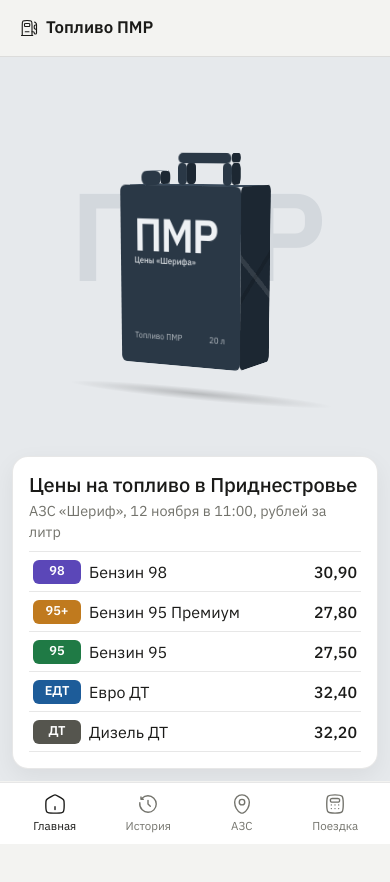
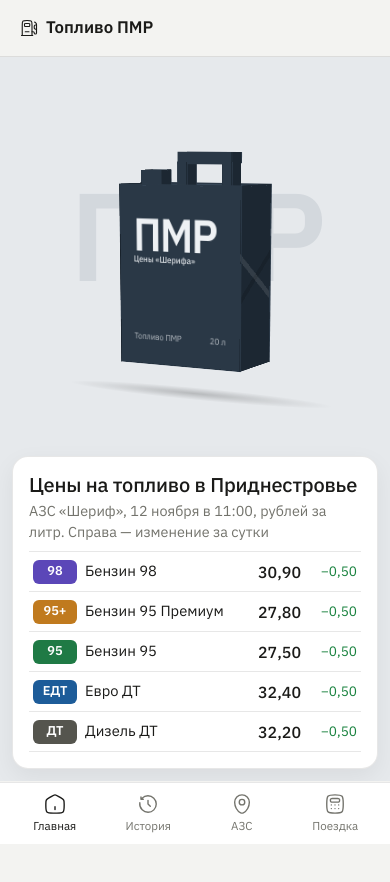
Before and after one commit to stasgrumeza201-ctrl/fuelpmr, a plain HTML site: page index.html in a window 390 px wide. Shown: the top 882 px of the page. Drawn offline with Linux system fonts and the light colour scheme.

Commit message:
fix: solid canister in Safari, lighter phone scroll, 24h price change
Faces without radius and with 1px overlap, posts and cap sink into the
body; on touch screens the canister turns once per fuel instead of every
scroll frame; home list shows the change over the last 24 hours.
Trip page: grade tags and one reference box.

Co-Authored-By: Claude Opus 5.5 <noreply@anthropic.com>

```diff
--- a/index.html
+++ b/index.html
@@ -20,7 +20,7 @@
 .story{position:relative}
 #trigs{position:absolute;inset:0;pointer-events:none}
 .trig{height:100vh;height:100svh}
-.stage{position:sticky;top:var(--head);height:calc(100vh - var(--head));height:calc(100svh - var(--head));overflow:hidden;perspective:1300px;background:var(--st);transition:background-color .5s var(--ease);contain:layout paint}
+.stage{position:sticky;top:var(--head);height:calc(100vh - var(--head));height:calc(100svh - var(--head));overflow:hidden;perspective:1300px;background:var(--st);transition:background-color .5s var(--ease)}
 .word{position:absolute;inset:0;pointer-events:none}
 .word span{position:absolute;left:36%;top:50%;transform:translate(-50%,-46%);font-weight:600;letter-spacing:-.05em;line-height:.8;font-size:clamp(7rem,28vw,24rem);color:var(--soft);opacity:0;transition:opacity .5s var(--ease),color .5s var(--ease);white-space:nowrap}
 .word span.on{opacity:1}
@@ -28,8 +28,11 @@
 /* закрытая 3D-канистра: корпус, ручка на стойках и крышка — коробки из шести граней */
 .can-pos{position:absolute;left:36%;top:52%;width:0;height:0;transform-style:preserve-3d;z-index:2}
 .can{position:absolute;left:0;top:0;width:0;height:0;transform-style:preserve-3d;will-change:transform}
+/* на телефоне канистра не крутится за каждым кадром прокрутки, а делает один оборот при смене топлива */
+.touch .can{transition:transform .9s var(--ease)}
 .part{position:absolute;left:0;top:0;width:0;height:0;transform-style:preserve-3d}
-.f{position:absolute;border-radius:6px;backface-visibility:hidden;transition:background-color .5s var(--ease)}
+/* грани без скруглений и с нахлёстом в 1px, иначе в Safari на стыках просвечивает фон */
+.f{position:absolute;transition:background-color .5s var(--ease)}
 .f-front,.f-back{background:var(--can)}
 .f-left,.f-right,.f-bottom{background:var(--can-side)}
 .f-top{background:var(--can-top)}
@@ -59,9 +62,12 @@
 .spark-cap{font-size:.8rem;color:var(--ink-3);margin-top:4px}
 .acts{display:flex;gap:8px;flex-wrap:wrap;margin-top:20px}
 .rows{list-style:none;padding:0;margin-top:16px;border-top:1px solid var(--line)}
-.rows button{width:100%;display:grid;grid-template-columns:48px 1fr auto;align-items:center;gap:8px;min-height:48px;background:none;border:0;border-bottom:1px solid var(--line);padding:0 4px;text-align:left;cursor:pointer;transition:background-color .15s var(--ease)}
+.rows button{width:100%;display:grid;grid-template-columns:48px 1fr auto 64px;align-items:center;gap:8px;min-height:48px;background:none;border:0;border-bottom:1px solid var(--line);padding:0 4px;text-align:left;cursor:pointer;transition:background-color .15s var(--ease)}
 .rows button:hover{background:var(--bg)}
 .rows b{font-weight:500;font-size:1.1rem}
+/* изменение за сутки рядом с ценой */
+.rows .day{font-size:.85rem;text-align:right;color:var(--ink-3)}
+.rows .day.d-down{color:var(--down)}.rows .day.d-up{color:var(--up)}
 .hint{position:absolute;left:36%;bottom:20px;transform:translateX(-50%);font-size:.85rem;color:var(--ink-2);z-index:5;transition:opacity .3s}
 
 /* дальше — разделы */
@@ -86,7 +92,7 @@
   .acts{margin-top:12px}
   .acts .btn{height:40px;flex:1;padding:0 12px;white-space:nowrap}
   .rows{margin-top:8px}
-  .rows button{min-height:40px}
+  .rows button{min-height:40px;grid-template-columns:44px 1fr auto 48px;font-size:.92rem}
   .rows b{font-size:1rem}
   .hint{display:none}
   .sections{padding-block:48px 0}
@@ -116,11 +122,13 @@ import { chrome, watchData, FUEL_META, icon, rub, esc, fmtDate, fmtDateTime, tag
 chrome();
 const $ = s => document.querySelector(s);
 const reduce = matchMedia('(prefers-reduced-motion:reduce)').matches;
+const touch = matchMedia('(pointer:coarse)').matches;
+document.documentElement.classList.toggle('touch', touch);
 let api = null, current = 'intro', built = false;
 
 // ---------- канистра: коробка из шести граней с центром в начале координат
 function box(w, h, d, cls = '', front = '') {
-  const f = (name, fw, fh, tr, inner = '') => `<div class="f f-${name} ${name === 'left' || name === 'right' || name === 'back' ? cls : ''}" style="width:${fw}px;height:${fh}px;left:${-fw / 2}px;top:${-fh / 2}px;transform:${tr}">${inner}</div>`;
+  const f = (name, fw0, fh0, tr, inner = '', fw = fw0 + 2, fh = fh0 + 2) => `<div class="f f-${name} ${name === 'left' || name === 'right' || name === 'back' ? cls : ''}" style="width:${fw}px;height:${fh}px;left:${-fw / 2}px;top:${-fh / 2}px;transform:${tr}">${inner}</div>`;
   return f('front', w, h, `translateZ(${d / 2}px)`, front) + f('back', w, h, `rotateY(180deg) translateZ(${d / 2}px)`)
     + f('right', d, h, `rotateY(90deg) translateZ(${w / 2}px)`) + f('left', d, h, `rotateY(-90deg) translateZ(${w / 2}px)`)
     + f('top', w, d, `rotateX(90deg) translateZ(${h / 2}px)`) + f('bottom', w, d, `rotateX(-90deg) translateZ(${h / 2}px)`);
@@ -133,9 +141,10 @@ function buildCan() {
   $('#can').innerHTML =
     box(W, H, D, 'x', label)
     + part(hx, top - post - th / 2, 0, box(hb, th, D * .3))                                   // ручка
-    + part(hx - hb / 2 + th / 2, top - post / 2, 0, box(th, post, D * .3))                    // стойки ручки
-    + part(hx + hb / 2 - th / 2, top - post / 2, 0, box(th, post, D * .3))
-    + part(-W * .3, top - W * .05, D * .1, box(W * .16, W * .1, W * .16))                     // крышка горловины
+    // стойки ручки и крышка заходят на 6px внутрь корпуса, чтобы не было щели на стыке
+    + part(hx - hb / 2 + th / 2, top - post / 2 + 3, 0, box(th, post + 6, D * .3))           // стойки ручки
+    + part(hx + hb / 2 - th / 2, top - post / 2 + 3, 0, box(th, post + 6, D * .3))
+    + part(-W * .3, top - W * .05 + 3, D * .1, box(W * .16, W * .1 + 6, W * .16))             // крышка горловины
     + `<div class="shadow" style="transform:translateY(${H / 2 + 4}px) rotateX(90deg)"></div>`;
 }
 
@@ -166,8 +175,10 @@ function sparkline(id) {
 
 function infoHtml(id) {
   if (id === 'intro') {
-    return `<h1>Цены на топливо в Приднестровье</h1><p class="sub">АЗС «Шериф», ${fmtDateTime(api.latest.changedAt)}, рублей за литр</p>
-      <ul class="rows num">${api.fuels.map(f => `<li><button type="button" data-go="${f.id}">${tag(f.id)}<span>${esc(f.name)}</span><b>${rub(api.price(f.id))}</b></button></li>`).join('')}</ul>`;
+    // за сутки: текущая цена минус цена, которая действовала 24 часа назад
+    const day = id => { const d = api.changeOver(id, 1); return !d ? '<span class="day">—</span>' : `<span class="day ${d < 0 ? 'd-down' : 'd-up'}">${d < 0 ? '−' : '+'}${rub(Math.abs(d))}</span>`; };
+    return `<h1>Цены на топливо в Приднестровье</h1><p class="sub">АЗС «Шериф», ${fmtDateTime(api.latest.changedAt)}, рублей за литр. Справа — изменение за сутки</p>
+      <ul class="rows num">${api.fuels.map(f => `<li><button type="button" data-go="${f.id}">${tag(f.id)}<span>${esc(f.name)}</span><b>${rub(api.price(f.id))}</b>${day(f.id)}</button></li>`).join('')}</ul>`;
   }
   const f = api.fuel(id), lc = api.lastChange(id), m = api.changeOver(id, 30), usd = api.usd(id), card = api.latest.cards?.[1]?.rub?.[id], sp = sparkline(id);
   return `<h2>${tag(id)}${esc(f.name)}</h2><div class="price num">${rub(api.price(id))}<small>₽ за литр</small></div>
@@ -187,6 +198,7 @@ function setFuel(id, force) {
   if (id === 'intro') delete document.documentElement.dataset.fuel; else document.documentElement.dataset.fuel = id;
   document.querySelectorAll('.word span').forEach(w => w.classList.toggle('on', w.dataset.w === id));
   fillCan(id);
+  if (touch && !reduce) $('#can').style.transform = `rotateX(-12deg) rotateY(${-28 + Math.max(api.fuels.findIndex(f => f.id === id) + 1, 0) * 360}deg)`;
   const info = $('#info');
   info.classList.add('swap');
   setTimeout(() => {
@@ -202,8 +214,9 @@ const measure = () => { const s = $('#story'); storyTop = s.offsetTop; storyRang
 function frame() {
   ticking = false; if (!built) return;
   const local = scrollY - storyTop, p = Math.min(Math.max(local / storyRange, 0), 1);
+  $('#hint').style.opacity = local > 40 ? 0 : 1;
+  if (touch && !reduce) return;
   $('#can').style.transform = reduce ? 'rotateX(-12deg) rotateY(-28deg)' : `rotateX(${(-12 - my * 10).toFixed(1)}deg) rotateY(${(-28 + p * 540 + mx * 20).toFixed(1)}deg)`;
-  $('#hint').style.opacity = local > 40 ? 0 : 1;
 }
 const req = () => { if (!ticking) { ticking = true; requestAnimationFrame(frame); } };
 addEventListener('scroll', req, { passive: true });
```
